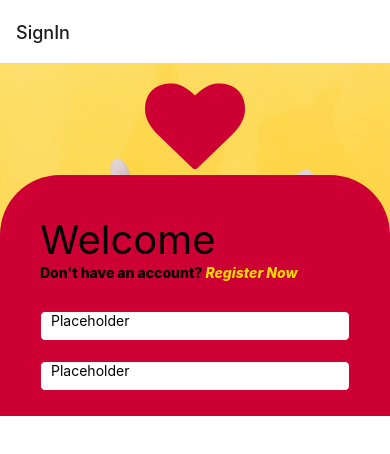
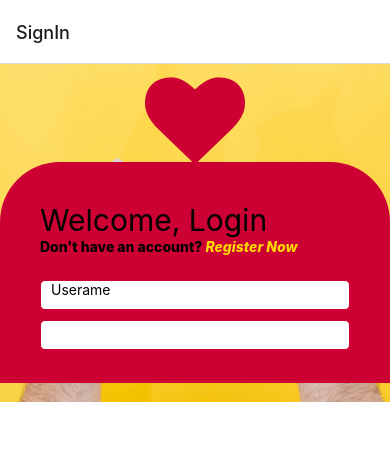
Before and after one commit to Scrubbyjay/cs491, a React Native app: screen /SignIn in a window 390 px wide. Shown: the top 454 px of the page. Built offline with nearby package versions, Linux system fonts and the light colour scheme.

Commit message:
email, password state

```diff
--- a/src/components/CustomInput/CustomInput.js
+++ b/src/components/CustomInput/CustomInput.js
@@ -1,10 +1,15 @@
 import React from 'react'
 import { View, Text, TextInput, StyleSheet } from 'react-native'
 
-const CustomInput = () => {
+const CustomInput = ({value, setValue, placeholder}) => {
     return (
         <View style={styles.container}>
-            <TextInput style={styles.input} placeholder="Placeholder" />
+            <TextInput
+                value={value}
+                onChangeText={setValue}
+                placeholder={placeholder}
+                style={styles.input}
+                />
         </View>
     )
 }
@@ -17,7 +22,7 @@ const styles = StyleSheet.create({
         borderWidth: 1,
         borderRadius: 5,
         paddingHorizontal: 10,
-        marginVertical: 10,
+        marginVertical: 5,
         height: 30,
     },
     input: {},
--- a/src/screens/SignInScreen.js
+++ b/src/screens/SignInScreen.js
@@ -1,4 +1,4 @@
-import React from 'react';
+import React, {useState} from 'react';
 import { Text, View, ScrollView, ImageBackground, Dimensions, StyleSheet, useWindowDimensions} from 'react-native';
 import { Icon } from 'react-native-vector-icons/Icon';
 import FontAwesome from 'react-native-vector-icons/FontAwesome';
@@ -7,6 +7,8 @@ import CustomInput from '../components/CustomInput';
 
 
 const SignInScreen = ({navigation}) => {
+    const [email, setEmail] = useState('');
+    const[password, setPassword] = useState('');
     return (
         //Container
         <ScrollView style={{flex: 1, backgroundColor: "#ffff"}} showsVerticalScrollIndicator={false}>
@@ -26,7 +28,7 @@ const SignInScreen = ({navigation}) => {
                     <View style={styles.bottomView}>
                         {/* Welcome View */}
                         <View style={{padding: 40}}>
-                            <Text style={{color:'black', fontWeight:'400', fontSize:40,}}>Welcome</Text>
+                            <Text style={{color:'black', fontWeight:'400', fontSize:30,}}>Welcome, Login</Text>
                             <Text style={{color:'black',fontWeight:'800'}}>Don't have an account?
 
                             <Text style={{color:'gold',fontStyle:'italic'}}>
@@ -37,7 +39,7 @@ const SignInScreen = ({navigation}) => {
 
                             {/* Form inputs view */}
                              <View style={{marginTop:20}}>
-                                 <CustomInput/>
+                                 <CustomInput placeholder="Userame"/>
                                  <CustomInput/>
 
 
```
